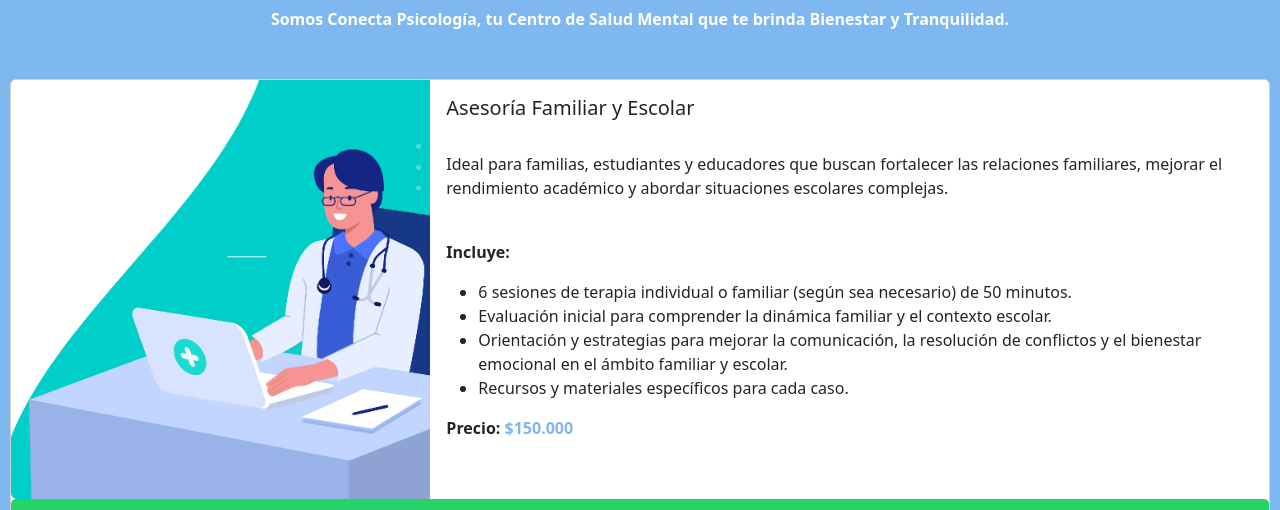
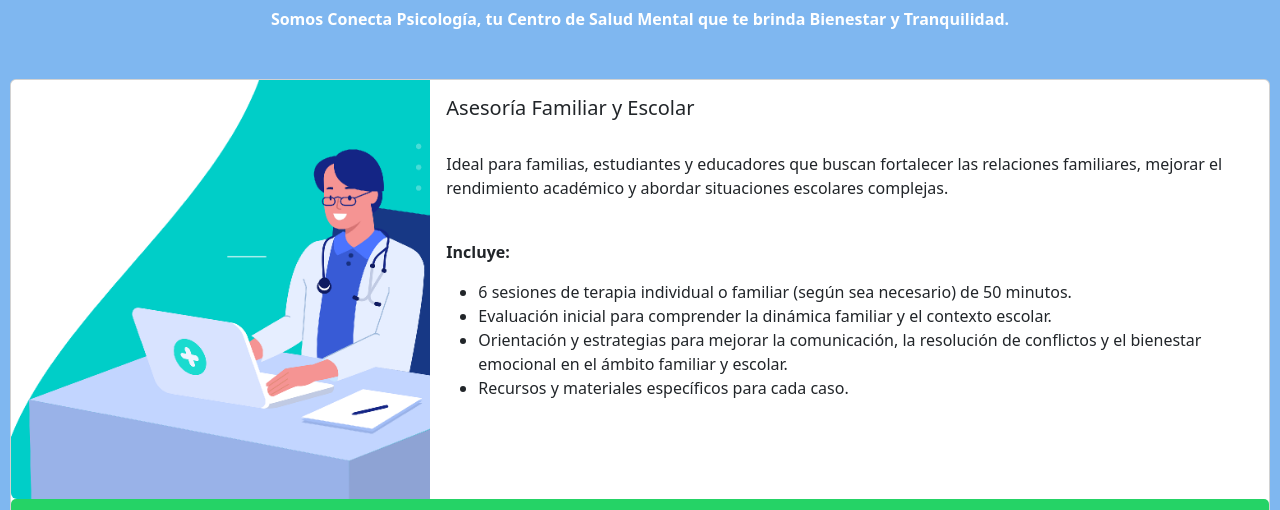
Before and after one commit to JBenAvil/conectapsicologo, a plain HTML site: page plan_3.html in a window 1280 px wide. Shown: the part 241-751 px from the top of the page. Drawn offline with nearby package versions, Linux system fonts and the light colour scheme.

Commit message:
confi plan_3.html

```diff
--- a/plan_3.html
+++ b/plan_3.html
@@ -158,8 +158,6 @@
                 de conflictos y el bienestar emocional en el ámbito familiar y escolar.</li>
                 <li>Recursos y materiales específicos para cada caso.</li>
               </ul>
-              <b>Precio:</b>
-              <b style="color: #7FB7F0;">$150.000</b>
             </div>
           </div>
           <br>
```
